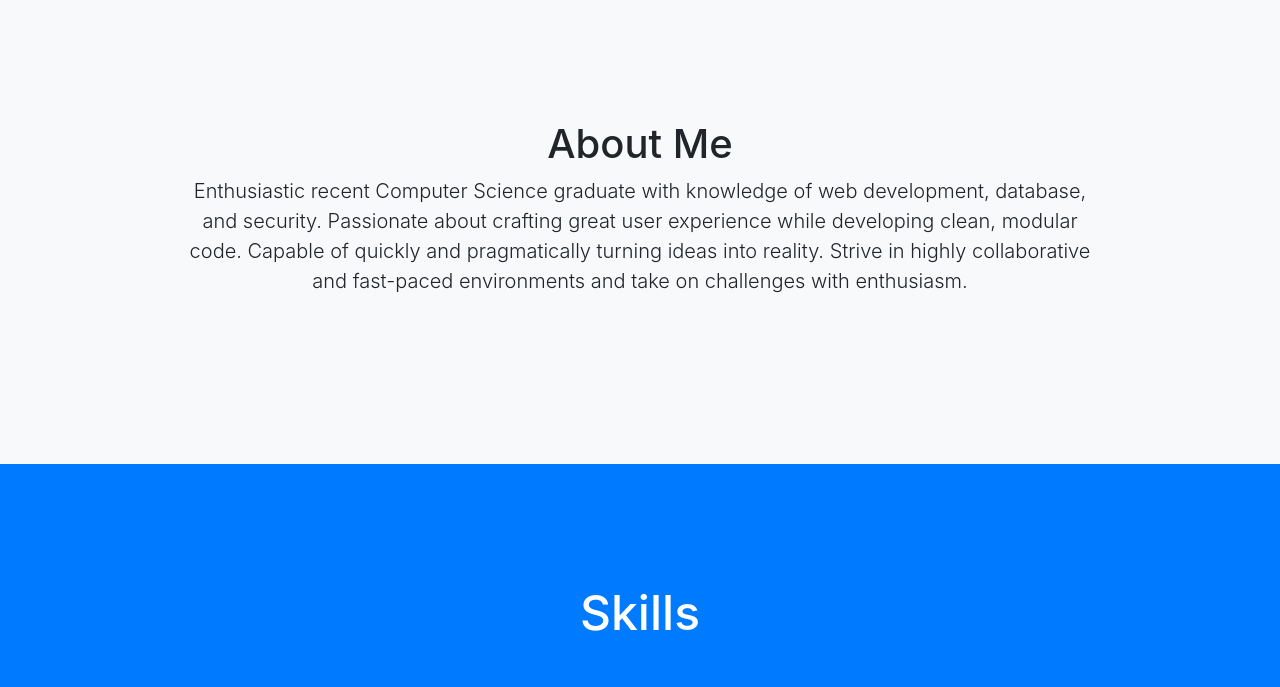
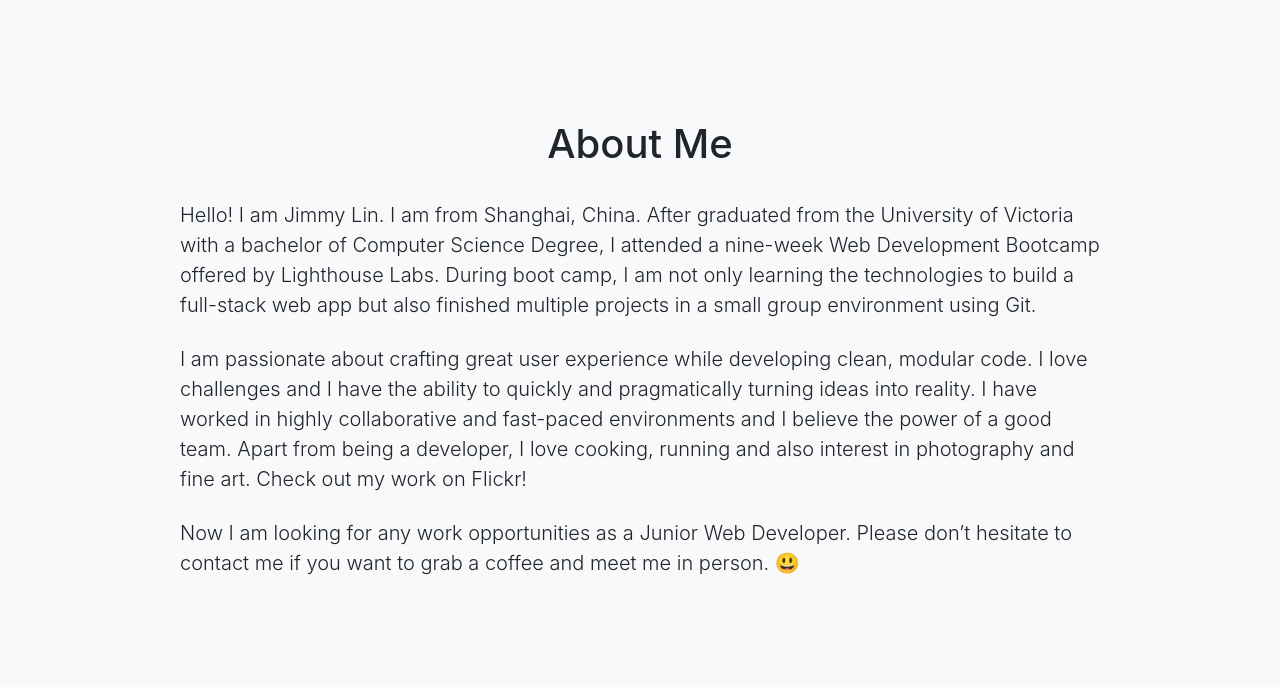
Before and after one commit to JimmyLin39/JimmyLin39.github.io, a website with bundled scripts: page index.html in a window 1280 px wide. Shown: the part 800-1487 px from the top of the page. Built offline with nearby package versions, Linux system fonts and the light colour scheme.

Commit message:
update about me

```diff
--- a/index.html
+++ b/index.html
@@ -72,12 +72,23 @@
       <div class="container text-center">
         <div class="row">
           <div class="col-lg-10 mx-auto">
-            <h1>About Me</h1>
-            <p class="lead mb-5">
-                Enthusiastic recent Computer Science graduate with knowledge of web development, database, and security.
-                Passionate about crafting great user experience while developing clean, modular code.
-                Capable of quickly and pragmatically turning ideas into reality.
-                Strive in highly collaborative and fast-paced environments and take on challenges with enthusiasm.
+            <h1 class="pb-4">About Me</h1>
+            <p class="lead mb-4">
+                Hello! I am Jimmy Lin. I am from Shanghai, China.
+                After graduated from the University of Victoria with a bachelor of Computer Science Degree,
+                I attended a nine-week Web Development Bootcamp offered by Lighthouse Labs.
+                During boot camp, I am not only learning the technologies to build a full-stack web app
+                but also finished multiple projects in a small group environment using Git.
+            </p>
+            <p class="lead mb-4">
+              I am passionate about crafting great user experience while developing clean, modular code.
+              I love challenges and I have the ability to quickly and pragmatically turning ideas into reality.
+              I have worked in highly collaborative and fast-paced environments and I believe the power of a good team.
+              Apart from being a developer, I love cooking, running and also interest in photography and fine art. Check out my work on Flickr!
+            </p>
+            <p class="lead mb-4">
+              Now I am looking for any work opportunities as a Junior Web Developer.
+              Please don’t hesitate to contact me if you want to grab a coffee and meet me in person. 😃
             </p>
             <!-- <a class="btn btn-dark btn-xl js-scroll-trigger" href="#services">What We Offer</a> -->
           </div>
--- a/scss/_global.scss
+++ b/scss/_global.scss
@@ -37,6 +37,10 @@ h4,
 h5,
 h6 {
   font-weight: 700;
+}
+
+.lead {
+  text-align: left;
 }
 
 .text-faded {
```
Also changed, not shown: css/stylish-portfolio.css, css/stylish-portfolio.min.css.
